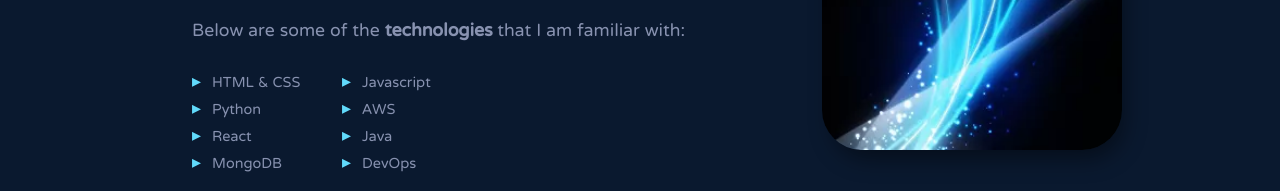
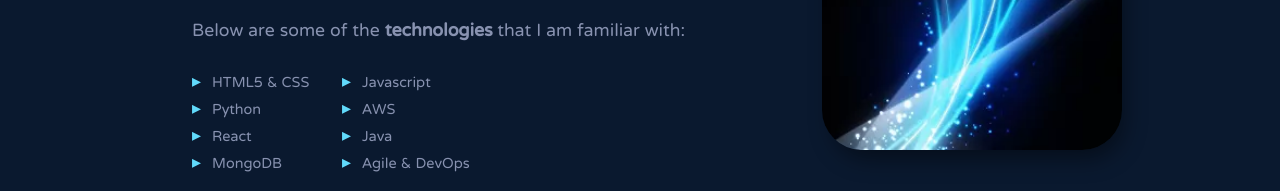
Before and after one commit to wxlkda/realport, a React (Create React App) app: page / in a window 1280 px wide. Shown: the part 761-952 px from the top of the page. Built offline with nearby package versions, Linux system fonts and the light colour scheme.

Commit message:
Updated agile

```diff
--- a/src/App.js
+++ b/src/App.js
@@ -63,14 +63,14 @@ function About() {
           <br></br>
           Below are some of the <b>technologies</b> that I am familiar with:
           <ul className="skills">
-            <li>HTML & CSS</li>
+            <li>HTML5 & CSS</li>
             <li>Javascript</li>
             <li>Python</li>
             <li>AWS</li>
             <li>React</li>
             <li>Java</li>
             <li>MongoDB</li>
-            <li>DevOps</li>
+            <li>Agile & DevOps</li>
           </ul>
           At home, I enjoy playing board games such as <span className="special">chess</span> and <span className="special">Catan</span>. I also play online video games with my friends.
         </div>
```
